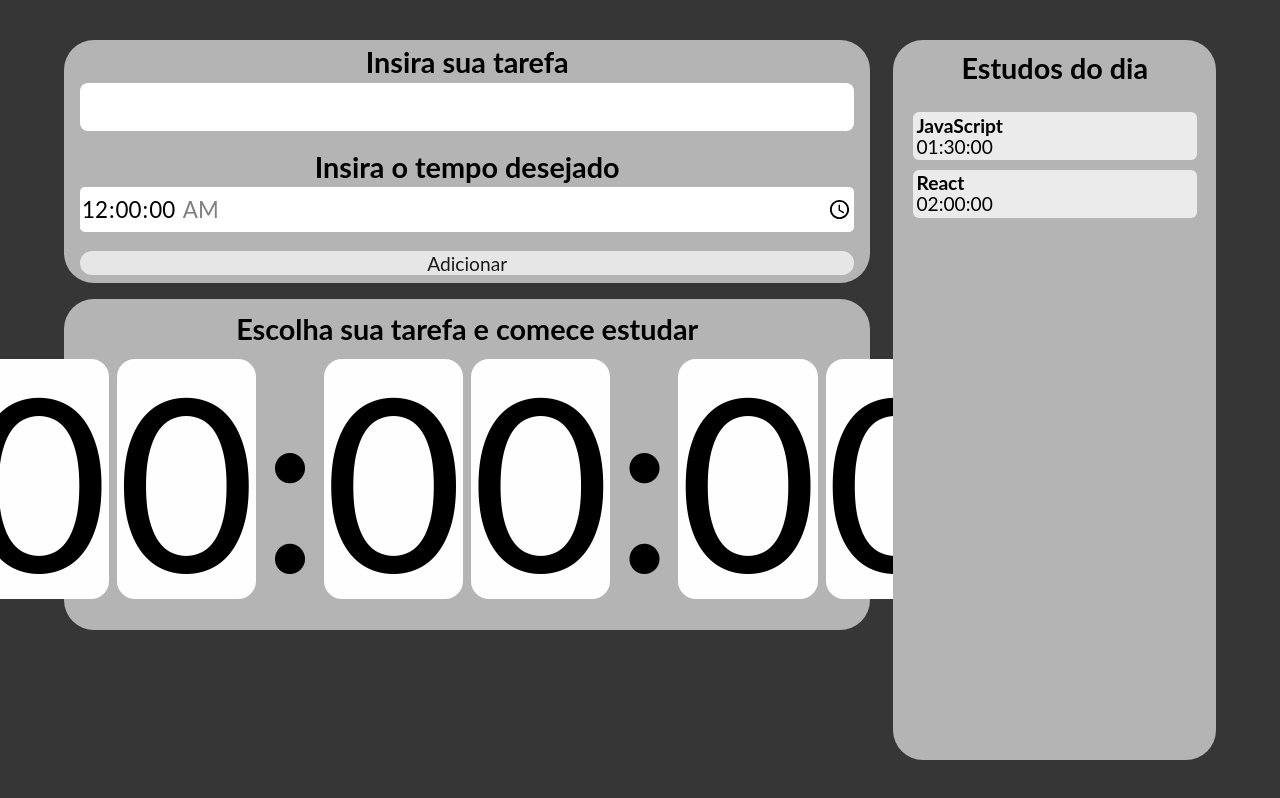
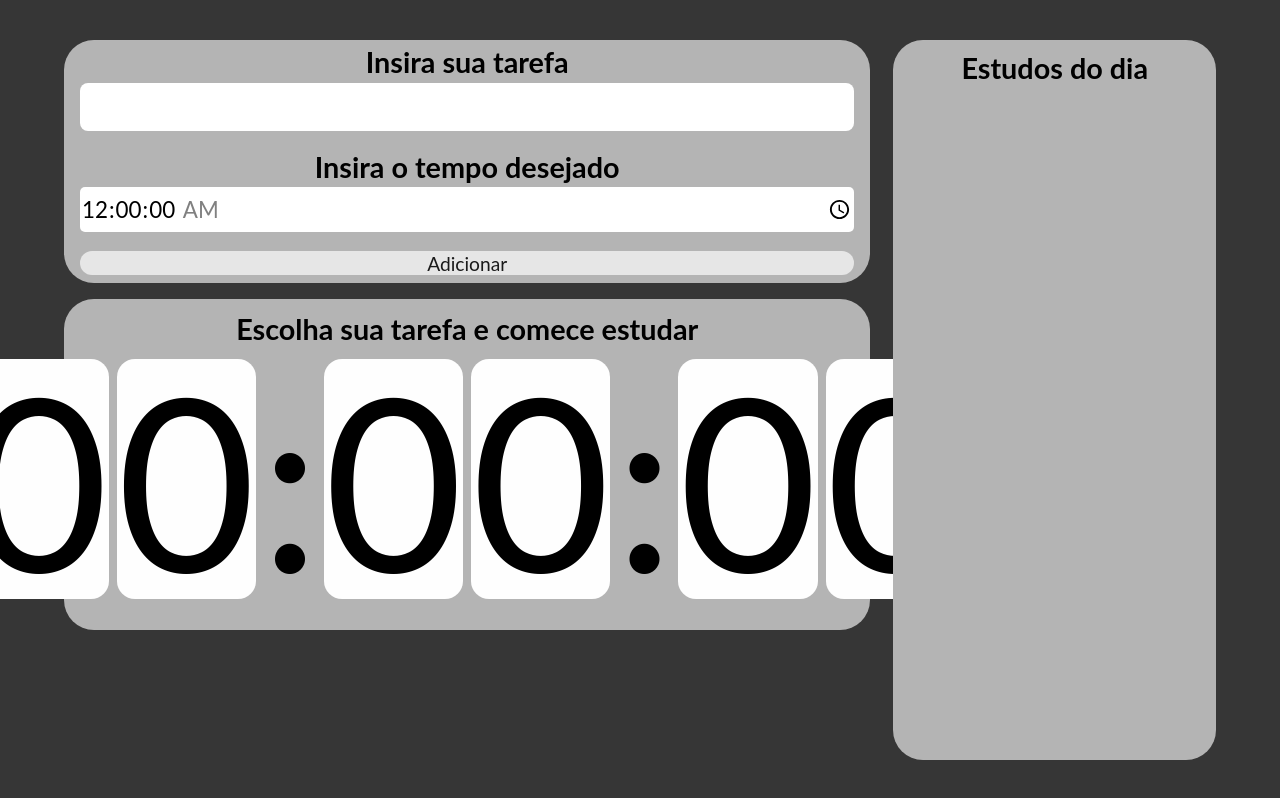
Before and after one commit to MasterKelwin/K-Timer, a React (Create React App) app: page / in a window 1280 px wide. Built offline with nearby package versions, Linux system fonts and the light colour scheme.

Commit message:
dispatch argumentation and flush form

```diff
--- a/src/components/form/index.tsx
+++ b/src/components/form/index.tsx
@@ -13,13 +13,14 @@ export default function Form ({setTasks}: Props) {
     const [time, setTime] = useState("00:00:00");
     function addTask(event: React.FormEvent<HTMLFormElement>) {
         event.preventDefault();
-        setTasks(tarefasAntigas =>
-        [...tarefasAntigas,
+        setTasks(oldProps =>
+        [...oldProps,
             {task, time}
         ]);
+        setTask("");
+        setTime("00:00:00");
     }
-    //setTime("");
-    //setTask("00:00");
+
     return(
       <form className={style.form} onSubmit={addTask}>
         <div className={style.divTask}>
--- a/src/components/task-list/index.tsx
+++ b/src/components/task-list/index.tsx
@@ -9,8 +9,9 @@ function List ({ tasks } : { tasks: ITask[]}) {
             <ul className={style.lista}>
                 {tasks.map((item, index) => (
                     <Item
-                        tarefa={item.task} tempo={item.time} key={index}
-                        {...item}                    />
+                        task={item.task} time={item.time} key={index}
+                        //{...item}
+                        />
                 ))}
             </ul>
         </section>
--- a/src/components/task-list/item/index.tsx
+++ b/src/components/task-list/item/index.tsx
@@ -1,10 +1,10 @@
 import style from '../../task-list/list.module.scss';
 
-export default function Item({tarefa, tempo}: {tarefa: string, tempo: string}) {
+export default function Item({task, time}: {task: string, time: string}) {
     return (
         <li className={style.item}>
-            <h3 className={style.nomeItem}>{tarefa}</h3>
-            <span className={style.tempoItem}>{tempo}</span>
+            <h3 className={style.nomeItem}>{task}</h3>
+            <span className={style.tempoItem}>{time}</span>
         </li>
     )
 }
--- a/src/pages/App.tsx
+++ b/src/pages/App.tsx
@@ -3,17 +3,10 @@ import Form from '../components/form';
 import List from '../components/task-list';
 import Cron from '../components/cronometer';
 import style from './App.module.scss';
+import { ITask } from '../types/ITask';
 
 export default function App() {
-    const [tasks, setTasks] = useState(
-        [{
-            task: "JavaScript",
-            time: "01:30:00"
-        },
-        {
-            task: "React",
-            time: "02:00:00"
-        }]);
+    const [tasks, setTasks] = useState<ITask[]>([]);
   return (
     <main className={style.app}>
       <div className={style.tasks}>
```
